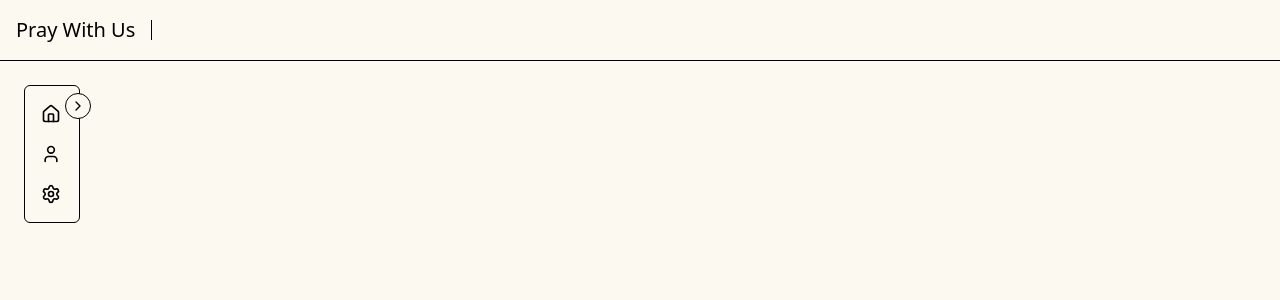
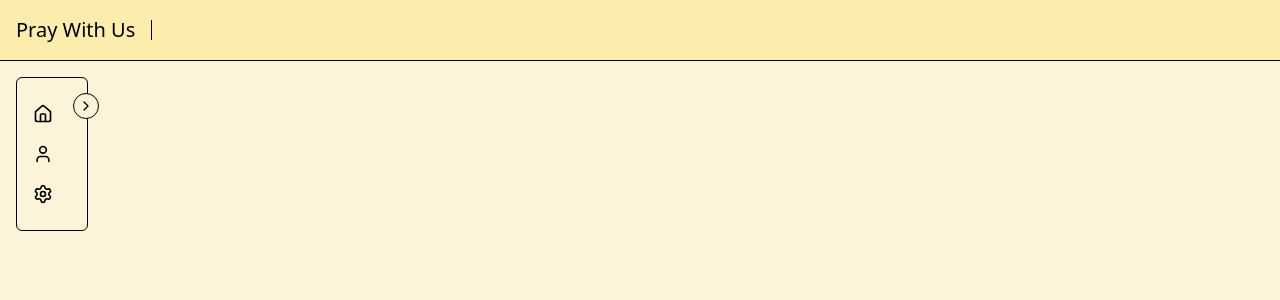
Before and after one commit to jwhenry28/pray-with-us, a React (Vite) app in the folder frontend/: page / in a window 1280 px wide. Shown: the top 300 px of the page. Built offline with nearby package versions, Linux system fonts and the light colour scheme.

Commit message:
more styling improvements

```diff
--- a/frontend/src/components/NavigationBar.tsx
+++ b/frontend/src/components/NavigationBar.tsx
@@ -10,9 +10,11 @@ type NavigationBarProps = {
 const NavigationBar = ({ isExpanded, onExpand }: NavigationBarProps) => {
   const NavLinkWrapper = (path: string, label: string, Icon: LucideIcon) => {
     return (
-      <NavLink to={path} className="flex items-center gap-4 whitespace-nowrap">
+      <NavLink to={path} className="flex items-center gap-4 py-2 px-4 whitespace-nowrap hover:bg-pwu-secondary hover:cursor-pointer">
         <Icon size={20} className="shrink-0" />
-        <span className={`transition-opacity duration-300 ${isExpanded ? "opacity-100" : "opacity-0"}`}>
+        <span
+          className={`transition-opacity duration-300 ${isExpanded ? "opacity-100" : "opacity-0"}`}
+        >
           {label}
         </span>
       </NavLink>
@@ -23,14 +25,14 @@ const NavigationBar = ({ isExpanded, onExpand }: NavigationBarProps) => {
     <aside
       className={`relative pr-4 transition-all duration-300 ease-in-out ${isExpanded ? "w-48" : "w-22"}`}
     >
-      <nav className="flex flex-col justify-between bg-pwu-primary p-4 gap-4 m-2 border border-black rounded-md overflow-hidden">
+      <nav className="flex flex-col justify-between bg-pwu-primary py-4 border border-black rounded-md overflow-hidden">
         {NavLinkWrapper("/saints", "Home", House)}
         {NavLinkWrapper("/users", "Users", User)}
         {NavLinkWrapper("/settings", "Settings", Settings)}
       </nav>
       <button
         onClick={onExpand}
-        className="absolute top-4 right-0 -translate-x-1/2 bg-pwu-primary border border-black rounded-full p-1"
+        className="absolute top-4 -right-2 -translate-x-1/2 bg-pwu-primary hover:bg-pwu-secondary hover:cursor-pointer border border-black rounded-full p-1"
       >
         {isExpanded ? <ChevronLeft size={16} /> : <ChevronRight size={16} />}
       </button>
--- a/frontend/src/components/RootLayout.tsx
+++ b/frontend/src/components/RootLayout.tsx
@@ -16,7 +16,7 @@ const RootLayout = () => {
 
   return (
     <div className="bg-pwu-primary">
-      <header className="p-4 border-b border-black text-xl">
+      <header className="p-4 bg-pwu-secondary border-b border-black text-xl">
         <div className="flex flex-row">
           <p className="text-xl">Pray With Us</p>
           <div className="mx-4 my-1 w-px bg-black" />
@@ -28,7 +28,7 @@ const RootLayout = () => {
           isExpanded={navbarIsExpanded}
           onExpand={handleOnExpand}
         />
-        <main className="min-h-screen">
+        <main className="min-h-screen flex-1">
           <Outlet />
         </main>
       </div>
--- a/frontend/src/components/SaintForm.tsx
+++ b/frontend/src/components/SaintForm.tsx
@@ -25,7 +25,7 @@ const SaintForm = ({ saint, setSaint }: SaintFormProps) => {
   };
 
   return (
-    <div className="w-full p-8 rounded-md mx-4 bg-pwu-secondary border-black border">
+    <div className="w-full p-8 rounded-md mx-4 bg-pwu-primary border-black border">
       <form onSubmit={handleSubmit}>
         <div className="grid grid-cols-[auto_1fr] gap-4 items-start">
           <SaintFormInput
--- a/frontend/src/index.css
+++ b/frontend/src/index.css
@@ -1,6 +1,6 @@
 @import "tailwindcss";
 
 @theme {
-  --color-pwu-primary: #fcf9f0;
-  --color-pwu-secondary: #f6e7ac;
+  --color-pwu-primary: #fcf3d9;
+  --color-pwu-secondary: #fdedad;
 }
```
